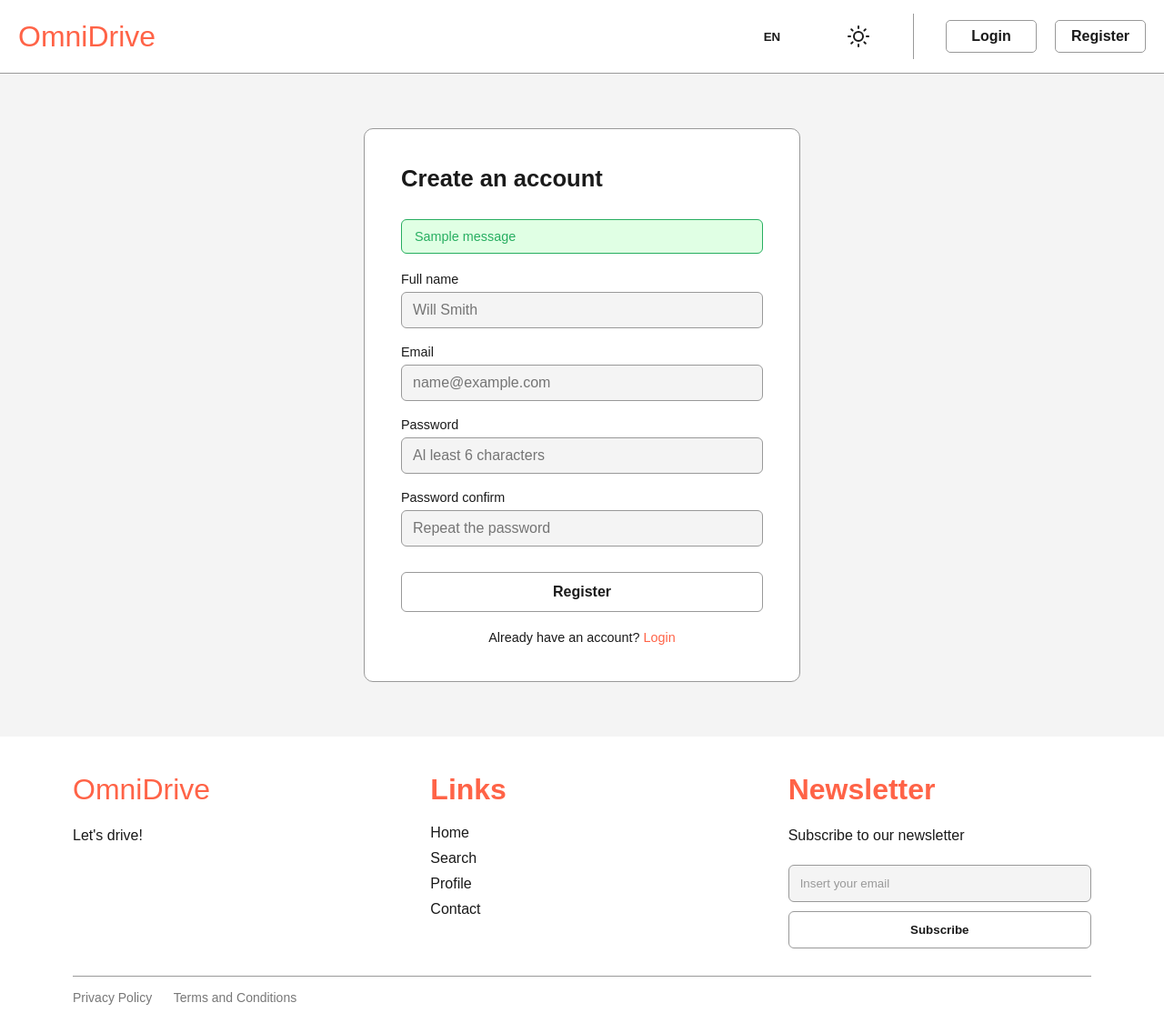
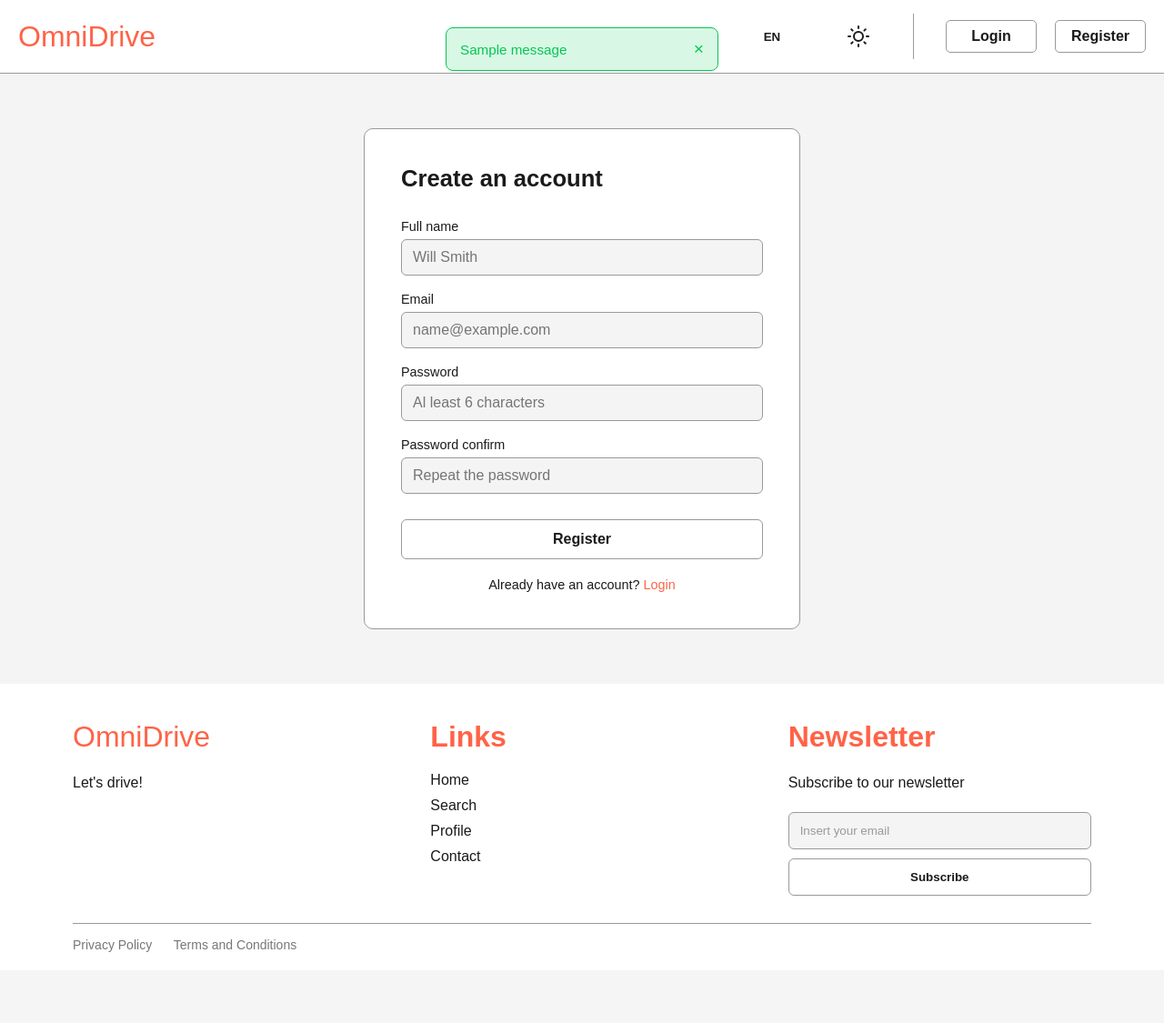
Before and after one commit to aleeessio/progetto-esame-web, a Flask app: page /register in a window 1280 px wide. Shown: the whole page at 91% size. After the commit the page ends 1047 px from the top, so only its background shows below. Run offline with Flask 3, Linux system fonts and the light colour scheme; tables that the repository leaves empty hold one stand-in row (values such as "Sample post"); one stand-in notice (Sample message) is shown.

Commit message:
flash massage + profile/logout button in all pages

```diff
--- /dev/null
+++ b/static/flash.css
@@ -0,0 +1,50 @@
+#flash-container {
+  position: fixed;
+  top: 20px;
+  right: 20px;
+  z-index: 9999;
+  width: 300px;
+  left: 50%;
+  transform: translateX(-50%);
+}
+
+.flash-message {
+	padding: 12px 15px;
+	margin: 10px 0;
+	border-radius: 8px;
+	font-size: 0.95rem;
+	font-weight: 500;
+	display: flex;
+	justify-content: space-between;
+	align-items: center;
+	animation: fadeIn 0.3s ease-in-out;
+}
+
+.flash-message.success {
+	background-color: rgba(0, 200, 83, 0.15);
+	border: 1px solid var(--success-color);
+	color: var(--success-color);
+}
+
+.flash-message.error {
+	background-color: rgba(244, 67, 54, 0.15);
+	border: 1px solid var(--error-color);
+	color: var(--error-color);
+}
+
+.flash-message.info {
+	background-color: rgba(158, 158, 158, 0.15);
+	border: 1px solid var(--border-color);
+	color: var(--font-color);
+}
+
+.close-btn {
+	background: none;
+	border: none;
+	color: inherit;
+	font-size: 1.2rem;
+	cursor: pointer;
+	transition: transform 0.2s;
+}
+
+.close-btn:hover { transform: scale(1.2); }
--- a/static/header.css
+++ b/static/header.css
@@ -102,10 +102,10 @@ nav a {
 .b-register:hover { background: var(--logo-color); }
 
 .b-profile {
-    background: var(--background-div);
+    background: var(--logo-color);
     color: var(--font-color);
     border: 1px solid var(--border-color);
     transition: background 0.4s;
 }
 
-.b-profile:hover { background: var(--logo-color); }
+.b-profile:hover { background: #ad230b; }
--- a/static/style.css
+++ b/static/style.css
@@ -14,6 +14,8 @@
   --logo-color: #FF6347;
   --border-color: #999;
   --icon-color: #1a1a1a;
+  --success-color: #00c853;
+  --error-color: #f44336;
 }
 
 .dark-mode {
@@ -23,6 +25,8 @@
   --logo-color: #FF6347;
   --border-color: #333;
   --icon-color: #f1c40f;
+  --success-color: #00c853;
+  --error-color: #f44336;
 }
 
 body {
--- a/templates/register.html
+++ b/templates/register.html
@@ -10,10 +10,26 @@
     <link rel="stylesheet" href="{{ url_for('static', filename='header.css') }}" type="text/css">
     <link rel="stylesheet" href="{{ url_for('static', filename='footer.css') }}" type="text/css">
     <link rel="stylesheet" href="{{ url_for('static', filename='login-register.css') }}" type="text/css">
+    <link rel="stylesheet" href="{{ url_for('static', filename='flash.css') }}" type="text/css">
 
 </head>
 
 <body>
+    <div>
+        {% with messages = get_flashed_messages(with_categories=true) %}
+            {% if messages %}
+                <div id="flash-container">
+                    {% for category, message in messages %}
+                        <div class="flash-message {{ category }}">
+                            <span class="message-text">{{ message }}</span>
+                            <button class="close-btn" onclick="this.parentElement.style.display='none'">&times;</button>
+                        </div>
+                    {% endfor %}
+                </div>
+            {% endif %}
+        {% endwith %}
+    </div>
+
     <!--HEADER-->
     <header>
         <div class="header-container">
@@ -48,10 +64,13 @@
 
                     <!--Buttons Login/Register/Profile-->
                     <div class="v-divider"></div>
-                    <a href="{{ url_for('login') }}" class="btn b-login">Login</a>
-                    <a href="{{ url_for('register') }}" class="btn b-register">Register</a>
-                    <a href="profile.html" class="btn b-profile" style="display: none;">Profile</a>
-                </nav>
+                    {% if session.user_id %}
+                        <a href="{{ url_for('profile') }}" class="btn b-profile">Profile</a>
+                        <a href="{{ url_for('logout') }}" class="btn b-login">Logout</a>
+                    {% else %}
+                        <a href="{{ url_for('login') }}" class="btn b-login">Login</a>
+                        <a href="{{ url_for('register') }}" class="btn b-register">Register</a>
+                    {% endif %}
             </div>
         </div>
     </header>
@@ -60,17 +79,6 @@
     <main class="main-content">
         <div class="register-box">
             <h2>Create an account</h2>
-
-            <!-- Flash messages -->
-            {% with messages = get_flashed_messages(with_categories=true) %}
-                {% if messages %}
-                    <ul class="flashes">
-                        {% for category, message in messages %}
-                            <li class="{{ category }}">{{ message }}</li>
-                        {% endfor %}
-                    </ul>
-                {% endif %}
-            {% endwith %}
 
             <!-- Form -->
             <form method="POST" action="{{ url_for('register') }}">
```
Also changed, not shown: templates/contact.html (+7 -3 lines), templates/index.html (+16 -0 lines), templates/login.html (+24 -14 lines), templates/privacy_policy.html (+7 -3 lines), templates/profile.html (+7 -3 lines), templates/terms_conditions.html (+7 -3 lines).
